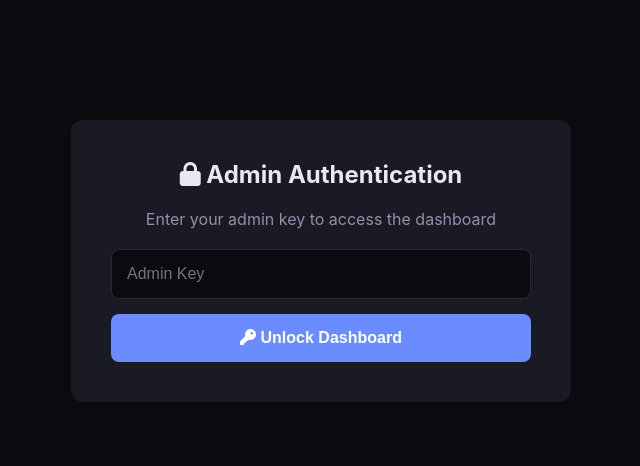
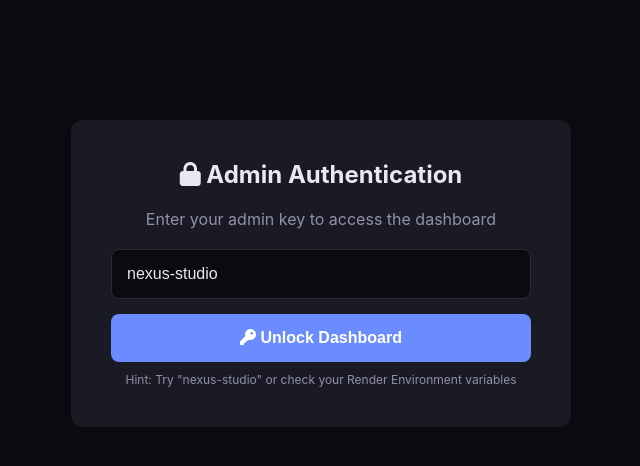
Before and after one commit to Tryboy869/nexus-mcp-orchestrator, a website: page admin.html in a window 1280 px wide. Shown: the whole page, without its empty margins (319-959 px from the left). Drawn offline with Linux system fonts and the light colour scheme.

Commit message:
Update admin.html

```diff
--- a/admin.html
+++ b/admin.html
@@ -207,12 +207,13 @@
       Admin Authentication
     </h2>
     <p style="color: #9090a8; margin-bottom: 20px;">Enter your admin key to access the dashboard</p>
-    <input type="password" id="adminKeyInput" placeholder="Admin Key">
+    <input type="text" id="adminKeyInput" placeholder="Admin Key" value="nexus-studio">
     <button onclick="authenticate()">
       <i class="fa-solid fa-key"></i>
       Unlock Dashboard
     </button>
     <p id="authError" style="color: #ff5555; margin-top: 15px; display: none;"></p>
+    <p style="color: #9090a8; font-size: 12px; margin-top: 10px;">Hint: Try "nexus-studio" or check your Render Environment variables</p>
   </div>
 
   <div id="dashboard" class="dashboard">
```
